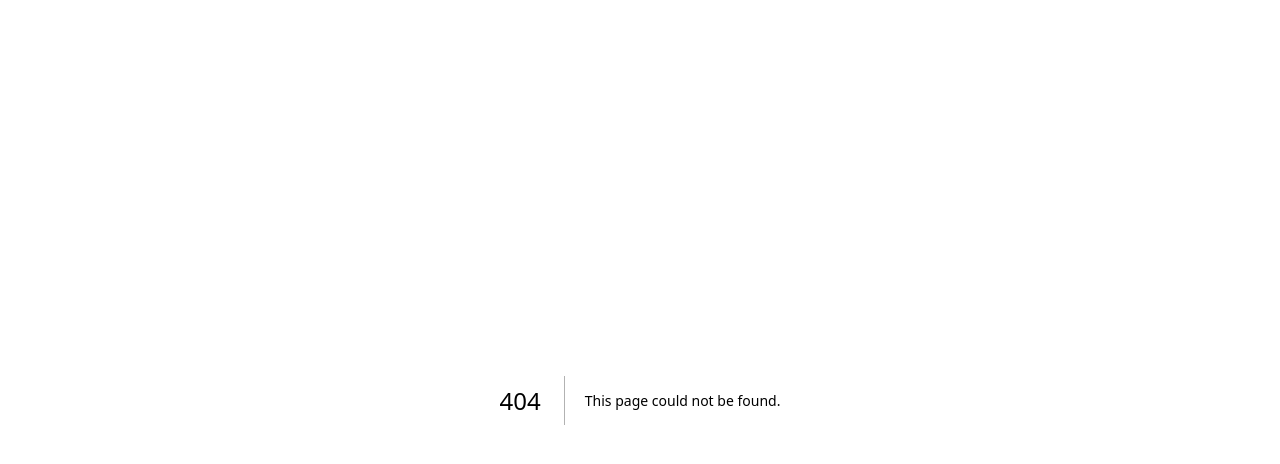
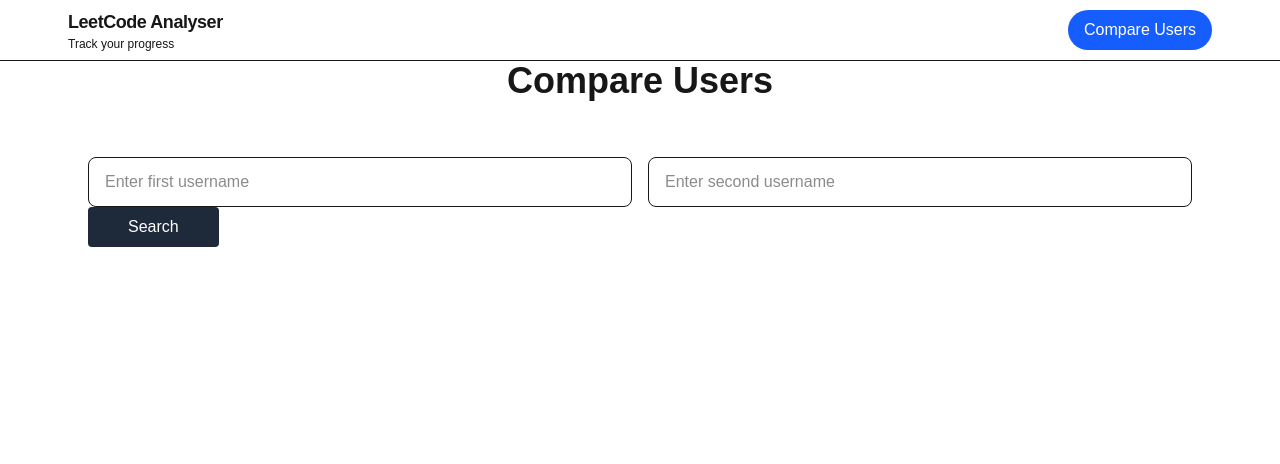
Before and after one commit to aviralumrao/leetcode-analyser, a Next.js app: page /compare in a window 1280 px wide. Before the commit this address had no page. Shown: the top 464 px of the page. Built offline with nearby package versions, Linux system fonts and the light colour scheme.

Commit message:
added the search funtionality for commparsion

```diff
--- /dev/null
+++ b/src/app/compare/page.js
@@ -0,0 +1,65 @@
+"use client";
+
+import { useState } from "react";
+
+import { getUser } from "@/lib/api";
+import Navbar from "@/components/Navbar";
+import CompareSearch from "@/components/CompareSearch";
+
+export default function ComparePage() {
+  const [user1, setUser1] = useState("");
+  const [user2, setUser2] = useState("");
+
+  const [profile1, setProfile1] = useState(null);
+  const [profile2, setProfile2] = useState(null);
+
+  const [loading, setLoading] = useState(false);
+  const [error, setError] = useState("");
+
+  const handleCompare = async () => {
+    if (!user1.trim() || !user2.trim()) {
+      setError("Please enter both usernames.");
+      return;
+    }
+
+    try {
+      setLoading(true);
+      setError("");
+      const [data1, data2] = await Promise.all([
+        getUser(user1),
+        getUser(user2),
+      ]);
+      setProfile1({ username: user1, ...data1 });
+      setProfile2({ username: user2, ...data2 });
+      console.log(data1);
+      console.log(data2);
+    } catch (err) {
+      console.error(err);
+      setError("Failed to fetch one or both users.");
+      setProfile1(null);
+      setProfile2(null);
+    } finally {
+      setLoading(false);
+    }
+  };
+
+  return (
+    <>
+      <Navbar />
+      <main>
+        <div className="mx-auto max-w-6xl">
+          <h1 className="mb-8 text-center text-4xl font-bold">Compare Users</h1>
+
+          <CompareSearch
+            user1={user1}
+            setUser1={setUser1}
+            user2={user2}
+            setUser2={setUser2}
+            handleCompare={handleCompare}
+            loading={loading}
+          />
+        </div>
+      </main>
+    </>
+  );
+}
--- /dev/null
+++ b/src/components/CompareSearch.jsx
@@ -0,0 +1,39 @@
+export default function CompareSearch({
+  user1,
+  setUser1,
+  user2,
+  setUser2,
+  handleCompare,
+  loading,
+}) {
+  return (
+    <div className="mb-8 p-6 ">
+
+      <div className="grid gap-4 md:grid-cols-2">
+        <input
+          type="text"
+          placeholder="Enter first username"
+          value={user1}
+          onChange={(e) => setUser1(e.target.value)}
+          className="rounded-lg border px-4 py-3"
+        />
+
+        <input
+          type="text"
+          placeholder="Enter second username"
+          value={user2}
+          onChange={(e) => setUser2(e.target.value)}
+          className="rounded-lg border px-4 py-3"
+        />
+      </div>
+
+      <button
+        onClick={handleCompare}
+        disabled={loading}
+        className="rounded bg-gray-800 px-10 py-2 text-white"
+      >
+        {loading ? "Searching..." : "Search"}
+      </button>
+    </div>
+  );
+}
--- a/src/components/Navbar.jsx
+++ b/src/components/Navbar.jsx
@@ -1,3 +1,7 @@
+"use client";
+
+import Link from "next/link";
+
 export default function Navbar() {
   return (
     <nav className="sticky top-0 z-100 border-b backdrop-blur">
@@ -13,14 +17,15 @@ export default function Navbar() {
           </div>
         </a>
 
-        <a
-          href="https://leetcode.com"
-          target="_blank"
-          className="inline-flex items-center gap-2 rounded-full border border-slate-200 bg-slate-50 px-4 py-2 text-sm font-medium text-slate-700 transition-all duration-200 hover:border-slate-300 hover:bg-white hover:text-slate-900"
-        >
-          Open LeetCode
-        </a>
+
+        <Link href="/compare">
+          <button className="rounded-full bg-blue-600 px-4 py-2 font-medium text-white" >
+            Compare Users
+          </button>
+        </Link>
       </div>
+
+
     </nav>
   );
 }
```
